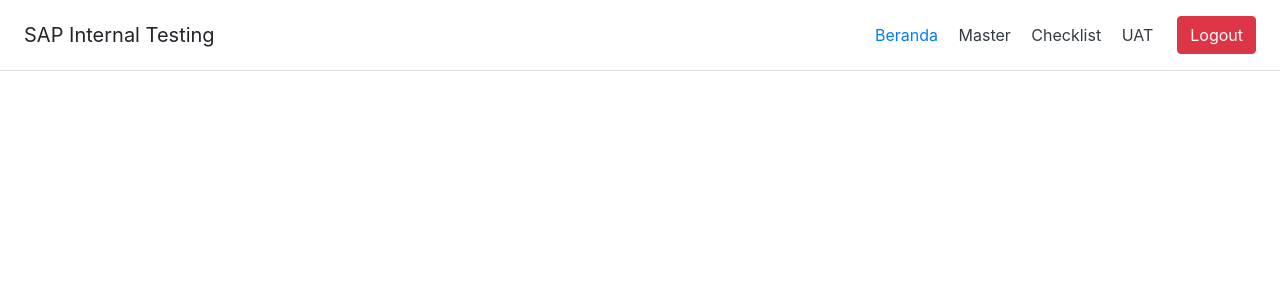
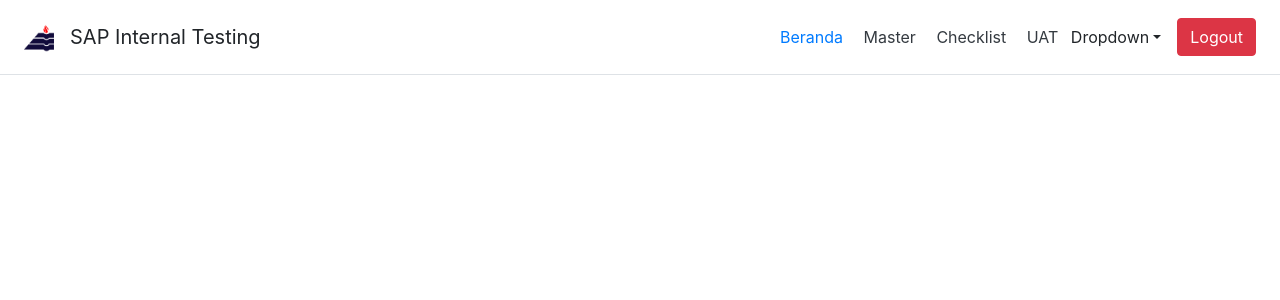
Before and after one commit to andreanhk/intest, a PHP site: page /module/home/home.php in a window 1280 px wide. Shown: the top 300 px of the page. Run offline with PHP 8.4, Linux system fonts and the light colour scheme.

Commit message:
Edit navbar + login
Edit navbar + edit script login page
Backup XAMPP vmware error

```diff
--- a/module/home/checklist.php
+++ b/module/home/checklist.php
@@ -42,8 +42,11 @@
 
 <body>
 	<div class="d-flex flex-column flex-md-row align-items-center p-3 px-md-4 mb-3 bg-white border-bottom box-shadow">
+		<a class="navbar-brand">
+			<img alt="Samator" src="<?php echo $root; ?>assets/images/s-logo.png" width="30" height="30">
+		</a>
 		<h5 class="my-0 mr-md-auto font-weight-normal">SAP Internal Testing</h5>
-			  <nav class="my-2 my-md-0 mr-md-3">
+			<nav class="my-2 my-md-0 mr-md-3 navbar-inverse">
 				<a class="p-2 text-dark" href="<?php echo $root; ?>module/home/home.php">Beranda</a>
 				<a class="p-2 text-dark" href="<?php echo $root; ?>module/home/master.php">Master</a>
 				<a class="p-2 text-dark-active" href="<?php echo $root; ?>module/home/checklist.php">Checklist</a>
--- a/module/home/home.php
+++ b/module/home/home.php
@@ -42,15 +42,24 @@
 
 <body>
 	<div class="d-flex flex-column flex-md-row align-items-center p-3 px-md-4 mb-3 bg-white border-bottom box-shadow">
+		<a class="navbar-brand">
+			<img alt="Samator" src="<?php echo $root; ?>assets/images/s-logo.png" width="30" height="30">
+		</a>
 		<h5 class="my-0 mr-md-auto font-weight-normal">SAP Internal Testing</h5>
-			  <nav class="my-2 my-md-0 mr-md-3">
+			<nav class="my-2 my-md-0 mr-md-3 navbar-inverse">
 				<a class="p-2 text-dark-active" href="<?php echo $root; ?>module/home/home.php">Beranda</a>
 				<a class="p-2 text-dark" href="<?php echo $root; ?>module/home/master.php">Master</a>
 				<a class="p-2 text-dark" href="<?php echo $root; ?>module/home/checklist.php">Checklist</a>
 				<a class="p-2 text-dark" href="<?php echo $root; ?>module/home/uat.php">UAT</a>
+				<a class="dropdown-toggle" data-toggle="dropdown" aria-haspopup="true" aria-expanded="false">Dropdown</a>
+				<div class="dropdown-menu">
+					<a class="dropdown-item" href="#">Menu 1</a>
+					<a class="dropdown-item" href="#">Menu 2</a>
+				</div>
 			</nav>
 		<a class="btn btn-danger" href="<?php echo $root; ?>module/home/login.php">Logout</a>
     </div>
 
 
+
 </body>
--- a/module/home/login.php
+++ b/module/home/login.php
@@ -46,8 +46,8 @@
 </head>
 
 <body class="text-center">
-	<form class="form-signin">
-		<img class="mb-4" src="<?php echo $root; ?>assets/images/logo.png" alt="" width="72" height="72">
+	<form class="form-signin" action="<?php echo $root; ?>connection/connection.php">
+		<img class="mb-4" src="<?php echo $root; ?>assets/images/s-logo.png" alt="" width="72" height="72">
 			<h1 class="h3 mb-3 font-weight-normal"></h1>
 		<label for="inputEmail" class="sr-only">Username</label>
 		<input type="text" id="inputUname" class="form-control" placeholder="Username" required="" autofocus="">
@@ -56,5 +56,4 @@
 		<button class="btn btn-lg btn-primary btn-block" type="submit" href="<?php echo $root; ?>module/home/home.php">Login</button>
 		<p class="mt-5 mb-3 text-muted">© 2018</p>
 	</form>
-
 </body>
--- a/module/home/master.php
+++ b/module/home/master.php
@@ -42,8 +42,11 @@
 
 <body>
 	<div class="d-flex flex-column flex-md-row align-items-center p-3 px-md-4 mb-3 bg-white border-bottom box-shadow">
+		<a class="navbar-brand">
+			<img alt="Samator" src="<?php echo $root; ?>assets/images/s-logo.png" width="30" height="30">
+		</a>
 		<h5 class="my-0 mr-md-auto font-weight-normal">SAP Internal Testing</h5>
-			  <nav class="my-2 my-md-0 mr-md-3">
+			<nav class="my-2 my-md-0 mr-md-3 navbar-inverse">
 				<a class="p-2 text-dark" href="<?php echo $root; ?>module/home/home.php">Beranda</a>
 				<a class="p-2 text-dark-active" href="<?php echo $root; ?>module/home/master.php">Master</a>
 				<a class="p-2 text-dark" href="<?php echo $root; ?>module/home/checklist.php">Checklist</a>
--- a/module/home/uat.php
+++ b/module/home/uat.php
@@ -42,8 +42,11 @@
 
 <body>
 	<div class="d-flex flex-column flex-md-row align-items-center p-3 px-md-4 mb-3 bg-white border-bottom box-shadow">
+		<a class="navbar-brand">
+			<img alt="Samator" src="<?php echo $root; ?>assets/images/s-logo.png" width="30" height="30">
+		</a>
 		<h5 class="my-0 mr-md-auto font-weight-normal">SAP Internal Testing</h5>
-			  <nav class="my-2 my-md-0 mr-md-3">
+			<nav class="my-2 my-md-0 mr-md-3 navbar-inverse">
 				<a class="p-2 text-dark" href="<?php echo $root; ?>module/home/home.php">Beranda</a>
 				<a class="p-2 text-dark" href="<?php echo $root; ?>module/home/master.php">Master</a>
 				<a class="p-2 text-dark" href="<?php echo $root; ?>module/home/checklist.php">Checklist</a>
```
Also changed, not shown: connection/connection.php (+27 -0 lines), assets/images/s-logo.PNG (added). Lines whose indentation alone changed are shown as unchanged.
